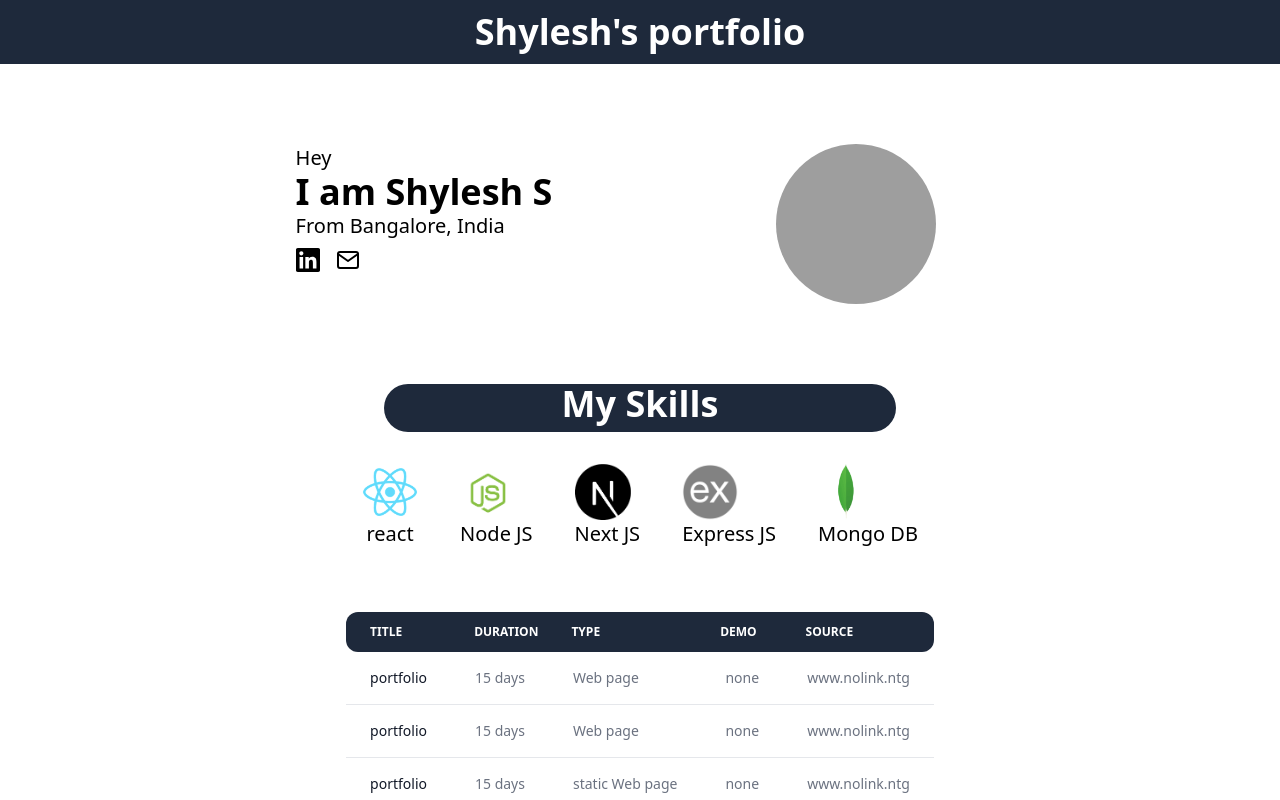
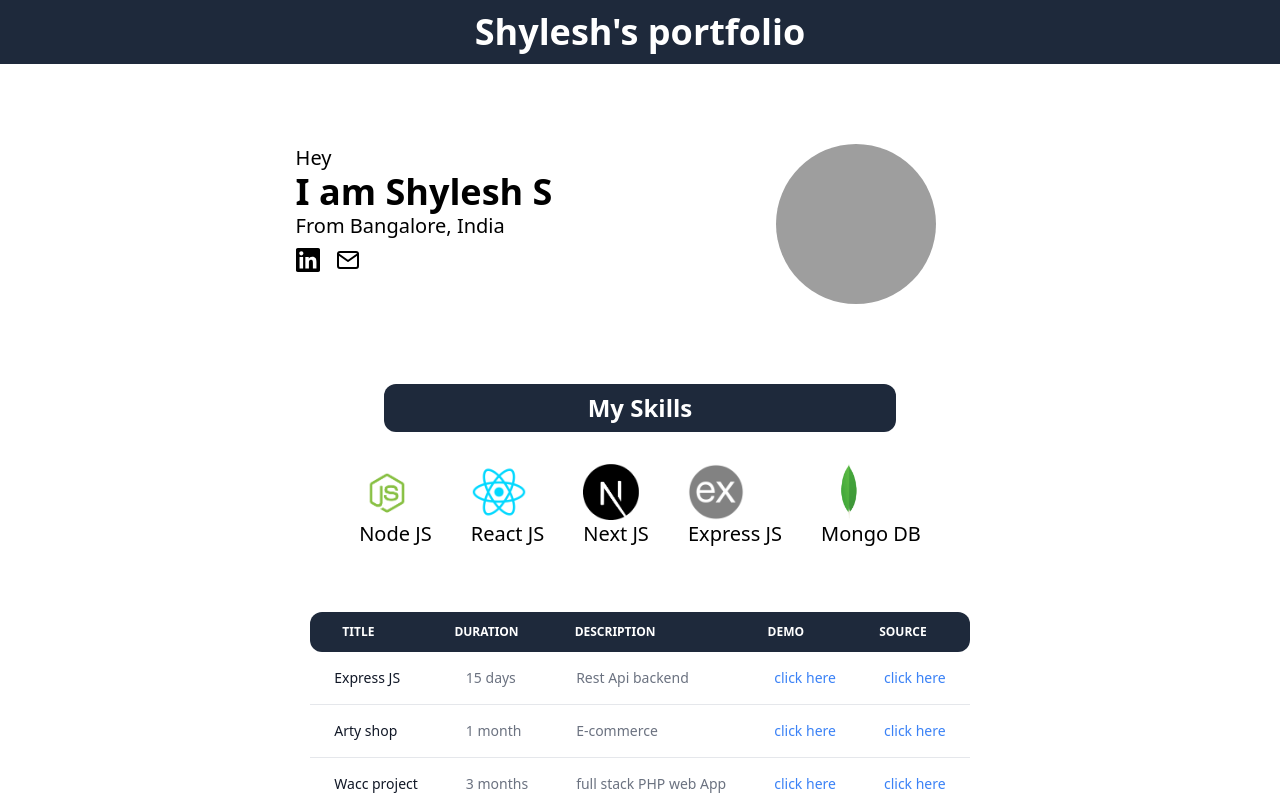
Before and after one commit to shylesh128/Portfolio-duolearn-design, a React (Create React App) app: page / in a window 1280 px wide. Shown: the top 800 px of the page. Built offline with nearby package versions, Linux system fonts and the light colour scheme; grey boxes are pictures that could not be loaded.

Commit message:
changes rounded header

```diff
--- a/public/index.html
+++ b/public/index.html
@@ -10,34 +10,13 @@
       content="Web site created using create-react-app"
     />
     <link rel="apple-touch-icon" href="%PUBLIC_URL%/logo192.png" />
-    <!--
-      manifest.json provides metadata used when your web app is installed on a
-      user's mobile device or desktop. See https://developers.google.com/web/fundamentals/web-app-manifest/
-    -->
+
     <link rel="manifest" href="%PUBLIC_URL%/manifest.json" />
-    <!--
-      Notice the use of %PUBLIC_URL% in the tags above.
-      It will be replaced with the URL of the `public` folder during the build.
-      Only files inside the `public` folder can be referenced from the HTML.
 
-      Unlike "/favicon.ico" or "favicon.ico", "%PUBLIC_URL%/favicon.ico" will
-      work correctly both with client-side routing and a non-root public URL.
-      Learn how to configure a non-root public URL by running `npm run build`.
-    -->
-    <title>React App</title>
+    <title>Portfolio</title>
   </head>
   <body>
     <noscript>You need to enable JavaScript to run this app.</noscript>
     <div id="root"></div>
-    <!--
-      This HTML file is a template.
-      If you open it directly in the browser, you will see an empty page.
-
-      You can add webfonts, meta tags, or analytics to this file.
-      The build step will place the bundled scripts into the <body> tag.
-
-      To begin the development, run `npm start` or `yarn start`.
-      To create a production bundle, use `npm run build` or `yarn build`.
-    -->
   </body>
 </html>
--- a/src/components/Heading.js
+++ b/src/components/Heading.js
@@ -2,10 +2,10 @@ import React from "react";
 
 const Heading = (props) => {
   return (
-    <div className="bg-slate-800 mx-[30%] h-12 rounded-full">
-      <h1 className="text-4xl text-white font-bold items-center">
+    <div className="bg-slate-800 mx-[30%] h-12 rounded-xl flex justify-center items-center">
+      <h2 className="text-2xl text-white font-bold items-center">
         {props.children}
-      </h1>
+      </h2>
     </div>
   );
 };
--- a/src/components/Skills.js
+++ b/src/components/Skills.js
@@ -1,9 +1,9 @@
 import React from "react";
 import Logo from "./Logo";
-import react from "../images/react.png";
 import node from "../images/nodePNG.png";
 import Next from "../images/Next.png";
 import mongo from "../images/mongoDB.png";
+import reactLogo from "../images/reactIcon.png";
 import expresss from "../images/pngwing.com.png";
 import Heading from "./Heading";
 
@@ -13,8 +13,9 @@ const Skills = () => {
       <Heading>My Skills</Heading>
       <div className="flex justify-center">
         <div className="flex flex-wrap mx-20 w-[40rem]  justify-evenly mt-8">
-          <Logo src={react} name="react" />
+          {/* <Logo src={react} name="react" /> */}
           <Logo src={node} name="Node JS" />
+          <Logo src={reactLogo} name="React JS" />
           <Logo src={Next} name="Next JS" />
           <Logo src={expresss} name="Express JS" />
           <Logo src={mongo} name="Mongo DB" />
--- a/src/components/Table.js
+++ b/src/components/Table.js
@@ -4,22 +4,22 @@ const Table = () => {
   return (
     <div className="justify-center flex ">
       <div className="overflow-x-auto  relative ">
-        <table className="grid text-sm text-left text-gray-500 dark:text-gray-400 rounded-full">
+        <table className="grid text-sm text-left text-gray-500 dark:text-gray-400 ">
           <thead className="text-xs flex text-white uppercase bg-slate-800 dark:bg-gray-700 dark:text-gray-400 rounded-xl">
             <tr>
-              <th scope="col" className="py-3 px-6">
+              <th scope="col" className="py-3 px-8">
                 Title
               </th>
-              <th scope="col" className="py-3 pl-12">
+              <th scope="col" className="py-3 pl-12 pr-6">
                 Duration
               </th>
               <th scope="col" className="py-3 pl-8 pr-8">
-                Type
+                description
               </th>
-              <th scope="col" className="py-3 pl-[5.5rem]">
+              <th scope="col" className="py-3 pl-[5rem] pr-[2rem]">
                 Demo
               </th>
-              <th scope="col" className="py-3 pl-12">
+              <th scope="col" className="py-3 pl-[2.7rem]">
                 Source
               </th>
             </tr>
@@ -30,36 +30,56 @@ const Table = () => {
                 scope="row"
                 className="py-4 px-6 m-2 font-medium text-gray-900 whitespace-nowrap dark:text-white"
               >
-                portfolio
+                Express JS
               </th>
               <td className="py-4 px-6">15 days</td>
-              <td className="py-4 px-6"> Web page</td>
-              <td className="py-4 px-6">none</td>
-              <td className="py-4 px-6">www.nolink.ntg</td>
+              <td className="py-4 px-6"> Rest Api backend</td>
+              <td className="py-4 px-6 text-blue-500">
+                <a href="https://github.com/shylesh128/assets-expressJS-backend">
+                  click here
+                </a>
+              </td>
+              <td className="py-4 px-6  text-blue-500">
+                <a href="https://github.com/shylesh128/assets-expressJS-backend">
+                  click here
+                </a>
+              </td>
             </tr>
             <tr className="bg-white  border-b dark:bg-gray-800 dark:border-gray-700">
               <th
                 scope="row"
                 className="py-4 px-6 font-medium text-gray-900 whitespace-nowrap dark:text-white"
               >
-                portfolio
+                Arty shop
               </th>
-              <td className="py-4 px-6">15 days</td>
-              <td className="py-4 px-6"> Web page</td>
-              <td className="py-4 px-6">none</td>
-              <td className="py-4 px-6">www.nolink.ntg</td>
+              <td className="py-4 px-6">1 month</td>
+              <td className="py-4 px-6">E-commerce</td>
+              <td className="py-4 px-6  text-blue-500">
+                <a href="https://arty-shop.vercel.app/">click here </a>
+              </td>
+              <td className="py-4 px-6  text-blue-500">
+                <a href="https://arty-shop.vercel.app/">click here </a>
+              </td>
             </tr>
             <tr className="bg-white  dark:bg-gray-800">
               <th
                 scope="row"
                 className="py-4 px-6 font-medium text-gray-900 whitespace-nowrap dark:text-white"
               >
-                portfolio
+                Wacc project
               </th>
-              <td className="py-4 px-6">15 days</td>
-              <td className="py-4 px-6">static Web page</td>
-              <td className="py-4 px-6">none</td>
-              <td className="py-4 px-6">www.nolink.ntg</td>
+              <td className="py-4 px-6">3 months</td>
+              <td className="py-4 px-6">full stack PHP web App</td>
+              <td className="py-4 px-6  text-blue-500">
+                <a href="https://github.com/shylesh128/wacc-project">
+                  click here
+                </a>
+              </td>
+              <td className="py-4 px-6  text-blue-500">
+                <a href="https://github.com/shylesh128/wacc-project">
+                  click here
+                </a>
+              </td>
             </tr>
           </tbody>
         </table>
```
Also changed, not shown: public/%PUBLIC_URL%/manifest.json (added), src/images/reactIcon.png (added), 1 other file (tests, documents, lock files or other folders).
